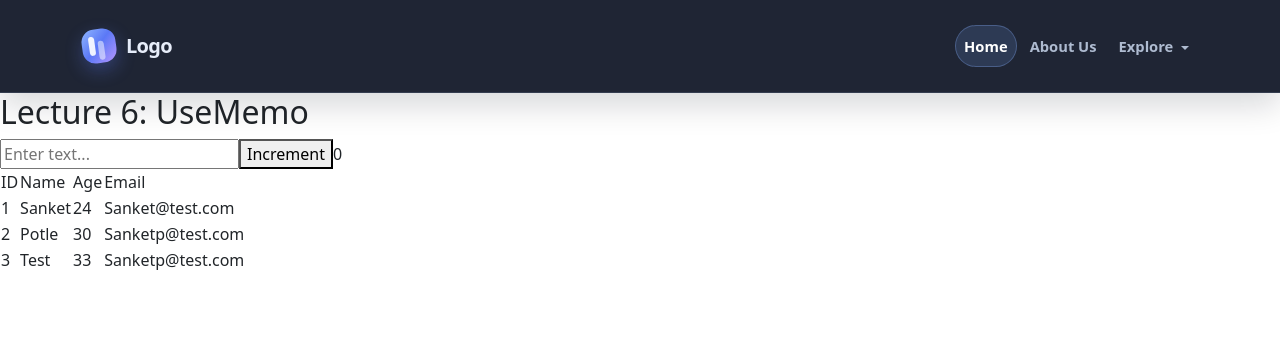
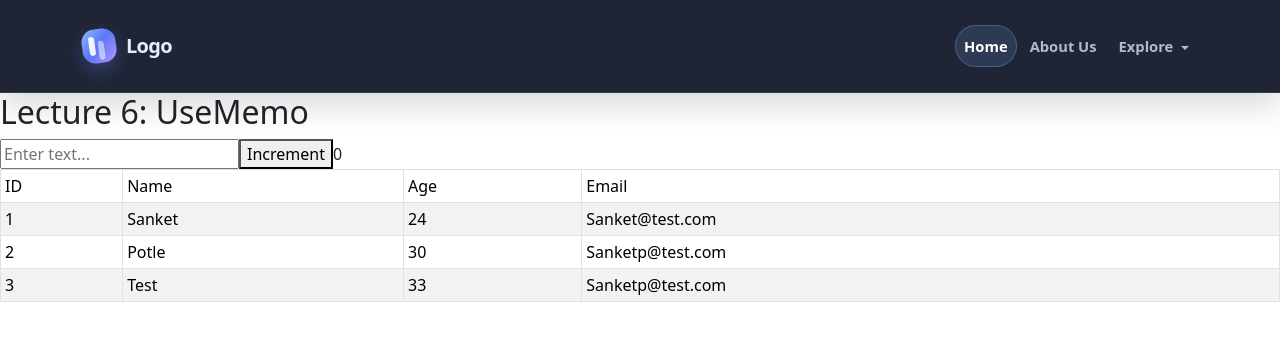
Before and after one commit to Sanket-potle/React-Project, a React (Vite) app: page / in a window 1280 px wide. Shown: the top 340 px of the page. Built offline with nearby package versions, Linux system fonts and the light colour scheme; no server answers.

Commit message:
Update Userobject.jsx

```diff
--- a/src/Component/ContextAPI/Userobject.jsx
+++ b/src/Component/ContextAPI/Userobject.jsx
@@ -1,3 +1,4 @@
+import { Table } from "react-bootstrap";
 const Userobject = () => {
     const Userdata = [
         {
@@ -21,7 +22,7 @@ const Userobject = () => {
     ]
     return (
         <>
-            <table className="border:1px ">
+            <Table striped bordered hover size="sm">
                 <thead>
                     <tr>
                         <td>ID</td>
@@ -42,7 +43,7 @@ const Userobject = () => {
                         ))
                     }
                 </tbody>
-            </table>
+            </Table>
         </>
     )
 }
```
